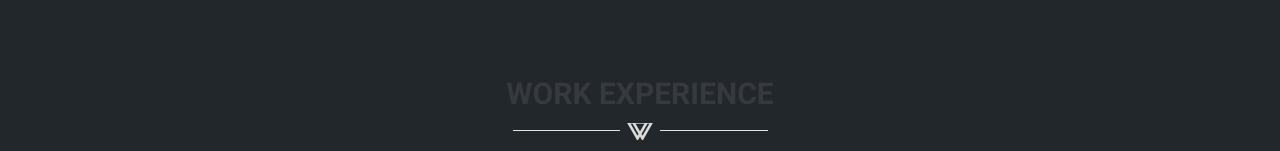
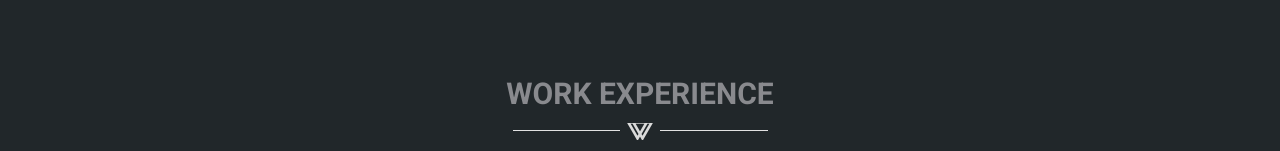
Before and after one commit to monicakoch/git_profile, a plain HTML site: page index.html in a window 1280 px wide. Shown: the part 1795-1946 px from the top of the page. Drawn offline with Linux system fonts and the light colour scheme.

Commit message:
new css for work

```diff
--- a/css/style.css
+++ b/css/style.css
@@ -135,6 +135,7 @@ section {
 
 /* ===== Begin text colors ===== */
 .text-main { color: #363940; } /* Theme main color */
+.text-work { color: #898a8e; }
 .text-white { color: #FFF; }
 .text-off-white { color: #e7e7e7;}
 .text-dark { color: #000; }
--- a/index.html
+++ b/index.html
@@ -279,7 +279,7 @@
                     <!-- Begin page header-->
                     <div class="page-header-wrapper">
                         <div class="container">
-                            <div class="page-header text-center text-main wow fadeInDown" data-wow-delay="0.4s" id="page-header-workexp">
+                            <div class="page-header text-center text-work wow fadeInDown" data-wow-delay="0.4s" id="page-header-workexp">
                                 <h2>Work Experience</h2>
                                 <div class="devider"></div>
                                 <p class="subtitle"></p>
```
